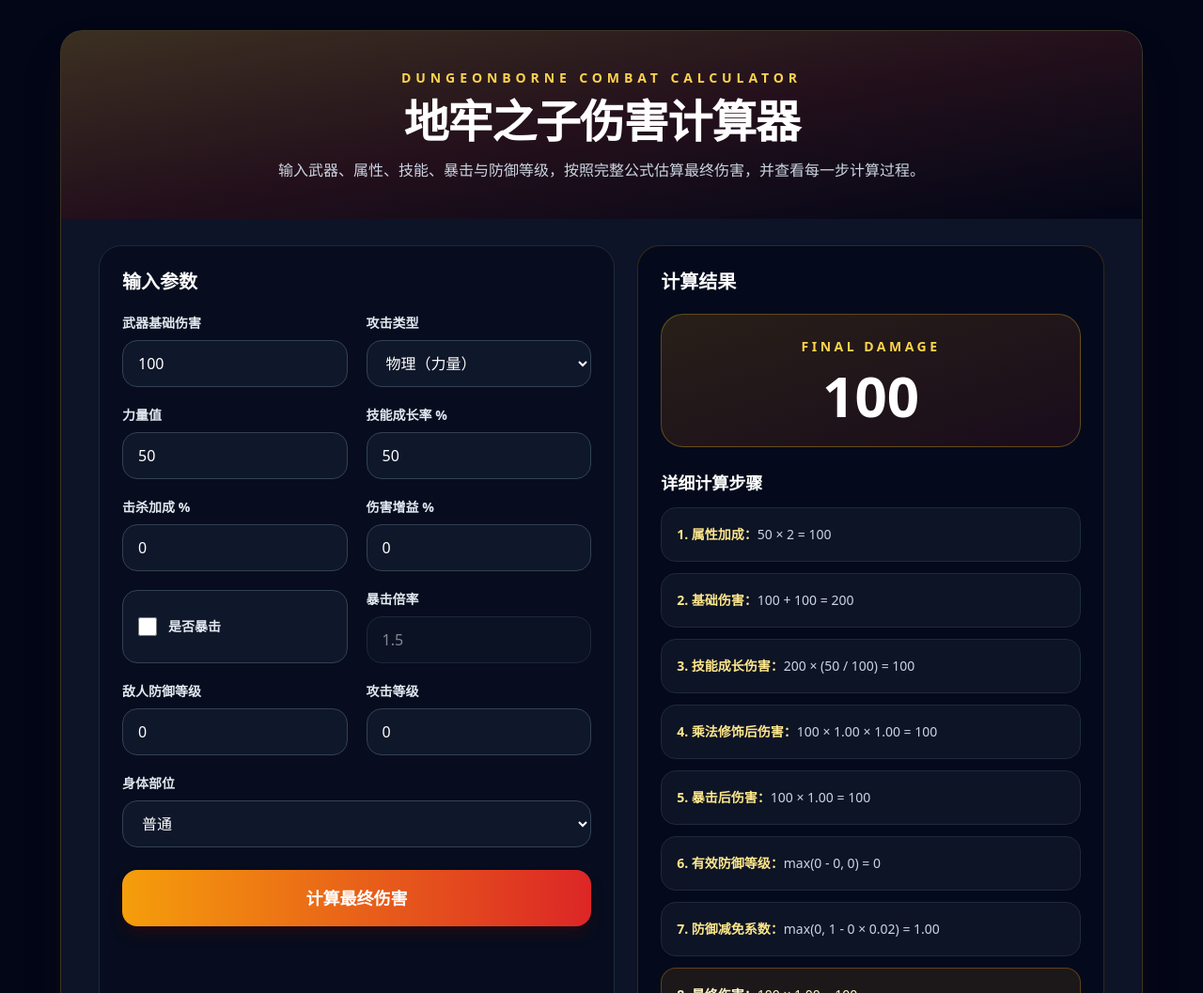
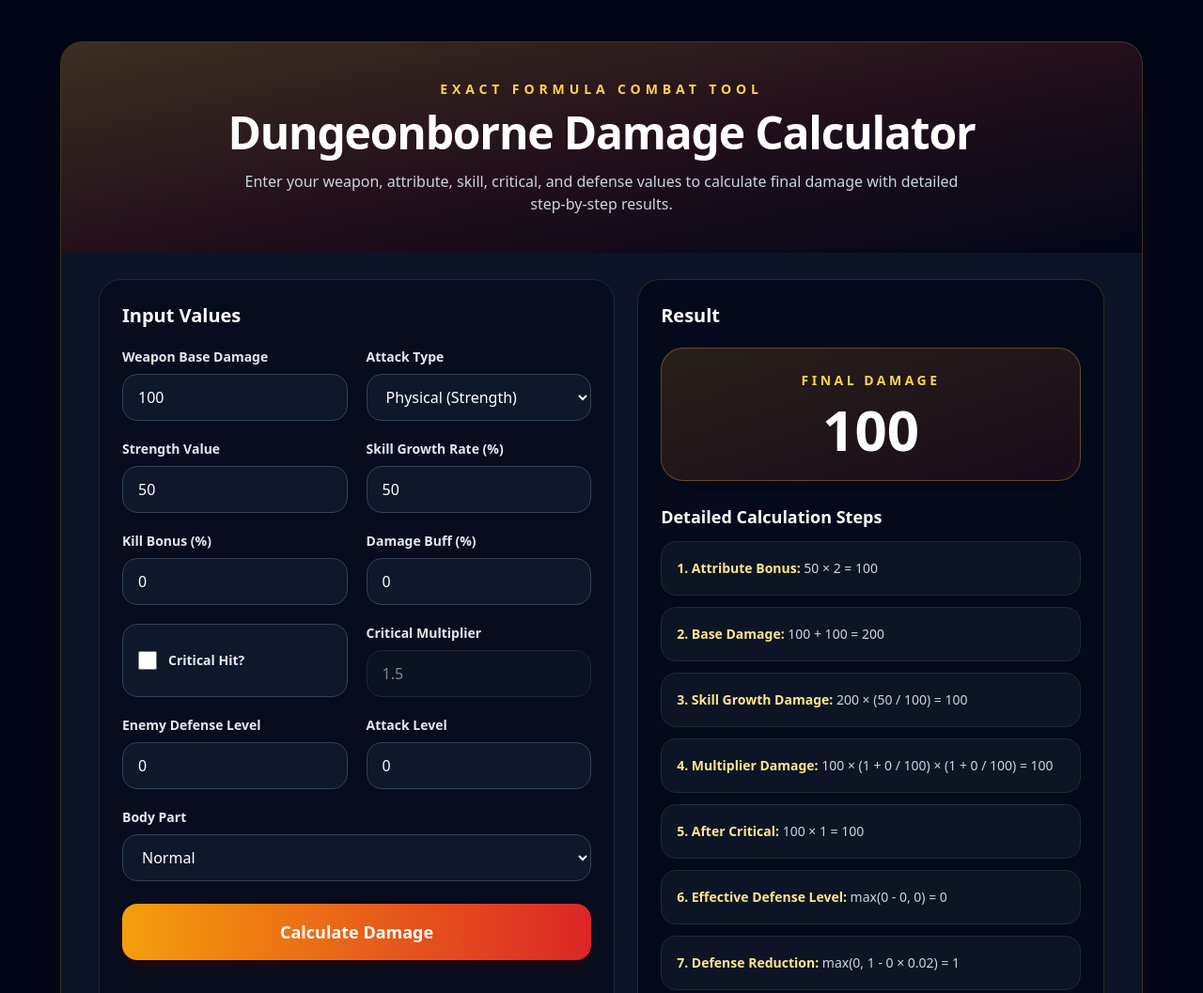
Before and after one commit to Edgeviewm/game-tools, a plain HTML site: page dungeonborne-calculator/index.html in a window 1280 px wide. Shown: the top 1057 px of the page at 94% size. Drawn offline with nearby package versions, Linux system fonts and the light colour scheme.

Commit message:
add google translate to dungeonborne calculator

```diff
--- a/dungeonborne-calculator/index.html
+++ b/dungeonborne-calculator/index.html
@@ -1,113 +1,127 @@
 <!DOCTYPE html>
-<html lang="zh-CN">
+<html lang="en">
 <head>
   <meta charset="UTF-8">
   <meta name="viewport" content="width=device-width, initial-scale=1.0">
-  <title>地牢之子伤害计算器 - 精确公式</title>
+  <title>Dungeonborne Damage Calculator - Exact Formula</title>
   <script src="https://cdn.tailwindcss.com"></script>
+  <!-- Google Translate 插件 -->
+  <script type="text/javascript" src="//translate.google.com/translate_a/element.js?cb=googleTranslateElementInit"></script>
+  <script type="text/javascript">
+    function googleTranslateElementInit() {
+      new google.translate.TranslateElement({
+        pageLanguage: 'en',
+        includedLanguages: 'zh-CN,zh-TW,ja,ko,es,fr,de,ar,ru,pt,it,hi,tr,vi,th,pl,uk',
+        layout: google.translate.TranslateElement.InlineLayout.SIMPLE
+      }, 'google_translate_element');
+    }
+  </script>
 </head>
 <body class="min-h-screen bg-slate-950 text-slate-100">
+  <!-- 翻译按钮容器 -->
+  <div id="google_translate_element" style="text-align: right; padding: 12px 20px 0 0;"></div>
+
   <main class="min-h-screen px-4 py-8 sm:px-6 lg:px-8">
     <section class="mx-auto w-full max-w-6xl overflow-hidden rounded-3xl border border-amber-400/20 bg-slate-900/90 shadow-2xl shadow-amber-950/30">
       <header class="bg-gradient-to-br from-amber-500/20 via-red-950/40 to-slate-950 px-6 py-8 text-center sm:px-8 md:px-12 md:py-10">
-        <p class="mb-3 text-xs font-bold uppercase tracking-[0.35em] text-amber-300 sm:text-sm">Dungeonborne Combat Calculator</p>
-        <h1 class="text-3xl font-black tracking-tight text-white sm:text-4xl md:text-5xl">地牢之子伤害计算器</h1>
+        <p class="mb-3 text-xs font-bold uppercase tracking-[0.35em] text-amber-300 sm:text-sm">Exact Formula Combat Tool</p>
+        <h1 class="text-3xl font-black tracking-tight text-white sm:text-4xl md:text-5xl">Dungeonborne Damage Calculator</h1>
         <p class="mx-auto mt-4 max-w-3xl text-sm leading-6 text-slate-300 sm:text-base">
-          输入武器、属性、技能、暴击与防御等级，按照完整公式估算最终伤害，并查看每一步计算过程。
+          Enter your weapon, attribute, skill, critical, and defense values to calculate final damage with detailed step-by-step results.
         </p>
       </header>
 
       <div class="grid gap-6 px-6 py-7 sm:px-8 md:px-10 lg:grid-cols-[1.05fr_0.95fr]">
         <section class="rounded-3xl border border-slate-800 bg-slate-950/50 p-5 sm:p-6">
-          <h2 class="mb-5 text-xl font-bold text-white">输入参数</h2>
+          <h2 class="mb-5 text-xl font-bold text-white">Input Values</h2>
 
           <div class="grid gap-5 sm:grid-cols-2">
-            <label class="block sm:col-span-1">
-              <span class="mb-2 block text-sm font-semibold text-slate-200">武器基础伤害</span>
-              <input id="weaponDamage" type="number" value="100" min="0" class="w-full rounded-2xl border border-slate-700 bg-slate-900 px-4 py-3 text-white outline-none transition focus:border-amber-400 focus:ring-4 focus:ring-amber-500/20">
+            <label class="block">
+              <span class="mb-2 block text-sm font-semibold text-slate-200">Weapon Base Damage</span>
+              <input id="weaponBaseDamage" type="number" value="100" min="0" class="w-full rounded-2xl border border-slate-700 bg-slate-900 px-4 py-3 text-white outline-none transition focus:border-amber-400 focus:ring-4 focus:ring-amber-500/20">
             </label>
 
-            <label class="block sm:col-span-1">
-              <span class="mb-2 block text-sm font-semibold text-slate-200">攻击类型</span>
+            <label class="block">
+              <span class="mb-2 block text-sm font-semibold text-slate-200">Attack Type</span>
               <select id="attackType" class="w-full rounded-2xl border border-slate-700 bg-slate-900 px-4 py-3 text-white outline-none transition focus:border-amber-400 focus:ring-4 focus:ring-amber-500/20">
-                <option value="physical">物理（力量）</option>
-                <option value="magic">魔法（智力/意志）</option>
+                <option value="physical">Physical (Strength)</option>
+                <option value="magical">Magical (Int/Will)</option>
               </select>
             </label>
 
-            <label class="block sm:col-span-1">
-              <span id="attributeLabel" class="mb-2 block text-sm font-semibold text-slate-200">力量/智力值</span>
+            <label class="block">
+              <span id="attributeLabel" class="mb-2 block text-sm font-semibold text-slate-200">Strength/Int/Will Value</span>
               <input id="attributeValue" type="number" value="50" min="0" class="w-full rounded-2xl border border-slate-700 bg-slate-900 px-4 py-3 text-white outline-none transition focus:border-amber-400 focus:ring-4 focus:ring-amber-500/20">
             </label>
 
-            <label class="block sm:col-span-1">
-              <span class="mb-2 block text-sm font-semibold text-slate-200">技能成长率 %</span>
-              <input id="skillScaling" type="number" value="50" min="0" step="0.1" class="w-full rounded-2xl border border-slate-700 bg-slate-900 px-4 py-3 text-white outline-none transition focus:border-amber-400 focus:ring-4 focus:ring-amber-500/20">
+            <label class="block">
+              <span class="mb-2 block text-sm font-semibold text-slate-200">Skill Growth Rate (%)</span>
+              <input id="skillGrowthRate" type="number" value="50" min="0" step="0.1" class="w-full rounded-2xl border border-slate-700 bg-slate-900 px-4 py-3 text-white outline-none transition focus:border-amber-400 focus:ring-4 focus:ring-amber-500/20">
             </label>
 
-            <label class="block sm:col-span-1">
-              <span class="mb-2 block text-sm font-semibold text-slate-200">击杀加成 %</span>
-              <input id="killBonus" type="number" value="0" min="0" step="0.1" class="w-full rounded-2xl border border-slate-700 bg-slate-900 px-4 py-3 text-white outline-none transition focus:border-amber-400 focus:ring-4 focus:ring-amber-500/20">
+            <label class="block">
+              <span class="mb-2 block text-sm font-semibold text-slate-200">Kill Bonus (%)</span>
+              <input id="killBonus" type="number" value="0" step="0.1" class="w-full rounded-2xl border border-slate-700 bg-slate-900 px-4 py-3 text-white outline-none transition focus:border-amber-400 focus:ring-4 focus:ring-amber-500/20">
             </label>
 
-            <label class="block sm:col-span-1">
-              <span class="mb-2 block text-sm font-semibold text-slate-200">伤害增益 %</span>
-              <input id="damageBonus" type="number" value="0" min="0" step="0.1" class="w-full rounded-2xl border border-slate-700 bg-slate-900 px-4 py-3 text-white outline-none transition focus:border-amber-400 focus:ring-4 focus:ring-amber-500/20">
+            <label class="block">
+              <span class="mb-2 block text-sm font-semibold text-slate-200">Damage Buff (%)</span>
+              <input id="damageBuff" type="number" value="0" step="0.1" class="w-full rounded-2xl border border-slate-700 bg-slate-900 px-4 py-3 text-white outline-none transition focus:border-amber-400 focus:ring-4 focus:ring-amber-500/20">
             </label>
 
-            <label class="flex items-center gap-3 rounded-2xl border border-slate-700 bg-slate-900 px-4 py-3 sm:col-span-1">
-              <input id="isCritical" type="checkbox" class="h-5 w-5 rounded border-slate-600 bg-slate-950 text-amber-500 focus:ring-amber-500/30">
-              <span class="text-sm font-semibold text-slate-200">是否暴击</span>
+            <label class="flex items-center gap-3 rounded-2xl border border-slate-700 bg-slate-900 px-4 py-3">
+              <input id="criticalHit" type="checkbox" class="h-5 w-5 rounded border-slate-600 bg-slate-950 text-amber-500 focus:ring-amber-500/30">
+              <span class="text-sm font-semibold text-slate-200">Critical Hit?</span>
             </label>
 
-            <label class="block sm:col-span-1">
-              <span class="mb-2 block text-sm font-semibold text-slate-200">暴击倍率</span>
+            <label class="block">
+              <span class="mb-2 block text-sm font-semibold text-slate-200">Critical Multiplier</span>
               <input id="criticalMultiplier" type="number" value="1.5" min="1" step="0.1" class="w-full rounded-2xl border border-slate-700 bg-slate-900 px-4 py-3 text-white outline-none transition focus:border-amber-400 focus:ring-4 focus:ring-amber-500/20 disabled:cursor-not-allowed disabled:opacity-50">
             </label>
 
-            <label class="block sm:col-span-1">
-              <span class="mb-2 block text-sm font-semibold text-slate-200">敌人防御等级</span>
+            <label class="block">
+              <span class="mb-2 block text-sm font-semibold text-slate-200">Enemy Defense Level</span>
               <input id="enemyDefenseLevel" type="number" value="0" min="0" max="50" class="w-full rounded-2xl border border-slate-700 bg-slate-900 px-4 py-3 text-white outline-none transition focus:border-amber-400 focus:ring-4 focus:ring-amber-500/20">
             </label>
 
-            <label class="block sm:col-span-1">
-              <span class="mb-2 block text-sm font-semibold text-slate-200">攻击等级</span>
+            <label class="block">
+              <span class="mb-2 block text-sm font-semibold text-slate-200">Attack Level</span>
               <input id="attackLevel" type="number" value="0" min="0" max="50" class="w-full rounded-2xl border border-slate-700 bg-slate-900 px-4 py-3 text-white outline-none transition focus:border-amber-400 focus:ring-4 focus:ring-amber-500/20">
             </label>
 
             <label class="block sm:col-span-2">
-              <span class="mb-2 block text-sm font-semibold text-slate-200">身体部位</span>
+              <span class="mb-2 block text-sm font-semibold text-slate-200">Body Part</span>
               <select id="bodyPart" class="w-full rounded-2xl border border-slate-700 bg-slate-900 px-4 py-3 text-white outline-none transition focus:border-amber-400 focus:ring-4 focus:ring-amber-500/20">
-                <option value="normal">普通</option>
-                <option value="headshot">爆头</option>
-                <option value="other">其他</option>
+                <option value="normal">Normal</option>
+                <option value="headshot">Headshot</option>
+                <option value="other">Other</option>
               </select>
             </label>
           </div>
 
           <button id="calculateButton" type="button" class="mt-6 w-full rounded-2xl bg-gradient-to-r from-amber-500 to-red-600 px-5 py-4 text-base font-extrabold text-white shadow-lg shadow-red-950/40 transition hover:from-amber-400 hover:to-red-500 focus:outline-none focus:ring-4 focus:ring-amber-500/30 active:scale-[0.99] sm:text-lg">
-            计算最终伤害
+            Calculate Damage
           </button>
         </section>
 
         <section class="rounded-3xl border border-amber-500/20 bg-slate-950/70 p-5 sm:p-6">
-          <h2 class="mb-5 text-xl font-bold text-white">计算结果</h2>
+          <h2 class="mb-5 text-xl font-bold text-white">Result</h2>
 
-          <div id="result" class="rounded-3xl border border-amber-400/30 bg-gradient-to-br from-amber-500/15 to-red-600/10 px-5 py-6 text-center">
+          <div class="rounded-3xl border border-amber-400/30 bg-gradient-to-br from-amber-500/15 to-red-600/10 px-5 py-6 text-center">
             <p class="text-sm font-semibold uppercase tracking-[0.25em] text-amber-300">Final Damage</p>
             <p id="finalDamage" class="mt-3 text-5xl font-black text-white sm:text-6xl">100</p>
           </div>
 
           <div class="mt-6">
-            <h3 class="mb-3 text-lg font-bold text-white">详细计算步骤</h3>
-            <div id="steps" class="space-y-3 text-sm leading-6 text-slate-300"></div>
+            <h3 class="mb-3 text-lg font-bold text-white">Detailed Calculation Steps</h3>
+            <div id="calculationSteps" class="space-y-3 text-sm leading-6 text-slate-300"></div>
           </div>
         </section>
       </div>
 
       <footer class="border-t border-slate-800 bg-slate-950/60 px-6 py-6 text-sm leading-7 text-slate-400 sm:px-8 md:px-10">
         <p>
-          说明：本计算器根据输入数值模拟《地牢之子》（Dungeonborne）中的一次伤害结算流程。当前属性加成采用简化规则“属性值 × 2”，后续可以根据更精确的职业、武器或技能数据继续调整。爆头会强制触发暴击，并在原暴击倍率基础上额外增加 0.5。
+          Note: This calculator uses a temporary attribute formula: Attribute Bonus = Attribute Value × 2. The multiplier is stored as a single constant in the script, making it easy to modify later if more accurate Dungeonborne data is available.
         </p>
       </footer>
     </section>
@@ -116,14 +130,14 @@
   <script>
     const ATTRIBUTE_BONUS_MULTIPLIER = 2;
 
-    const inputs = {
-      weaponDamage: document.getElementById('weaponDamage'),
+    const fields = {
+      weaponBaseDamage: document.getElementById('weaponBaseDamage'),
       attackType: document.getElementById('attackType'),
       attributeValue: document.getElementById('attributeValue'),
-      skillScaling: document.getElementById('skillScaling'),
+      skillGrowthRate: document.getElementById('skillGrowthRate'),
       killBonus: document.getElementById('killBonus'),
-      damageBonus: document.getElementById('damageBonus'),
-      isCritical: document.getElementById('isCritical'),
+      damageBuff: document.getElementById('damageBuff'),
+      criticalHit: document.getElementById('criticalHit'),
       criticalMultiplier: document.getElementById('criticalMultiplier'),
       enemyDefenseLevel: document.getElementById('enemyDefenseLevel'),
       attackLevel: document.getElementById('attackLevel'),
@@ -133,7 +147,7 @@
     const attributeLabel = document.getElementById('attributeLabel');
     const calculateButton = document.getElementById('calculateButton');
     const finalDamageElement = document.getElementById('finalDamage');
-    const stepsElement = document.getElementById('steps');
+    const calculationStepsElement = document.getElementById('calculationSteps');
 
     function getNumber(input, fallback = 0) {
       const value = Number(input.value);
@@ -148,77 +162,81 @@
       return Math.floor(Math.max(value, 0));
     }
 
-    function formatPercentMultiplier(percent) {
-      return (1 + percent / 100).toFixed(2);
+    function formatNumber(value) {
+      return Number.isInteger(value) ? String(value) : value.toFixed(2);
     }
 
     function updateFieldStates() {
-      const isHeadshot = inputs.bodyPart.value === 'headshot';
-      const isCritical = inputs.isCritical.checked || isHeadshot;
+      const isHeadshot = fields.bodyPart.value === 'headshot';
+      const isCritical = fields.criticalHit.checked || isHeadshot;
 
-      inputs.isCritical.checked = isCritical;
-      inputs.isCritical.disabled = isHeadshot;
-      inputs.criticalMultiplier.disabled = !isCritical;
-
-      attributeLabel.textContent = inputs.attackType.value === 'physical' ? '力量值' : '智力/意志值';
+      fields.criticalHit.checked = isCritical;
+      fields.criticalHit.disabled = isHeadshot;
+      fields.criticalMultiplier.disabled = !isCritical;
+      attributeLabel.textContent = fields.attackType.value === 'physical' ? 'Strength Value' : 'Int/Will Value';
     }
 
     function calculateDamage() {
       updateFieldStates();
 
-      const weaponDamage = getNumber(inputs.weaponDamage);
-      const attributeValue = getNumber(inputs.attributeValue);
-      const skillScaling = getNumber(inputs.skillScaling);
-      const killBonus = getNumber(inputs.killBonus);
-      const damageBonus = getNumber(inputs.damageBonus);
-      const baseCriticalMultiplier = getNumber(inputs.criticalMultiplier, 1.5);
-      const enemyDefenseLevel = clamp(getNumber(inputs.enemyDefenseLevel), 0, 50);
-      const attackLevel = clamp(getNumber(inputs.attackLevel), 0, 50);
-      const isHeadshot = inputs.bodyPart.value === 'headshot';
-      const isCritical = inputs.isCritical.checked || isHeadshot;
+      const weaponBaseDamage = getNumber(fields.weaponBaseDamage);
+      const attributeValue = getNumber(fields.attributeValue);
+      const skillGrowthRate = getNumber(fields.skillGrowthRate);
+      const killBonus = getNumber(fields.killBonus);
+      const damageBuff = getNumber(fields.damageBuff);
+      const baseCriticalMultiplier = getNumber(fields.criticalMultiplier, 1.5);
+      const enemyDefenseLevel = clamp(getNumber(fields.enemyDefenseLevel), 0, 50);
+      const attackLevel = clamp(getNumber(fields.attackLevel), 0, 50);
+      const isHeadshot = fields.bodyPart.value === 'headshot';
+      const isCritical = fields.criticalHit.checked || isHeadshot;
+
+      fields.enemyDefenseLevel.value = enemyDefenseLevel;
+      fields.attackLevel.value = attackLevel;
+
       const attributeBonus = attributeValue * ATTRIBUTE_BONUS_MULTIPLIER;
-      const baseDamage = weaponDamage + attributeBonus;
-      const skillDamage = baseDamage * (skillScaling / 100);
-      const modifiedDamage = skillDamage * (1 + killBonus / 100) * (1 + damageBonus / 100);
+      const baseDamage = weaponBaseDamage + attributeBonus;
+      const skillGrowthDamage = baseDamage * (skillGrowthRate / 100);
+      const multiplierDamage = skillGrowthDamage * (1 + killBonus / 100) * (1 + damageBuff / 100);
       const finalCriticalMultiplier = isCritical ? baseCriticalMultiplier + (isHeadshot ? 0.5 : 0) : 1;
-      const criticalDamage = modifiedDamage * finalCriticalMultiplier;
+      const afterCritical = multiplierDamage * finalCriticalMultiplier;
       const effectiveDefenseLevel = Math.max(enemyDefenseLevel - attackLevel, 0);
-      const defenseReductionCoefficient = Math.max(0, 1 - effectiveDefenseLevel * 0.02);
-      const finalDamage = criticalDamage * defenseReductionCoefficient;
+      const defenseReduction = Math.max(0, 1 - effectiveDefenseLevel * 0.02);
+      const finalDamage = afterCritical * defenseReduction;
 
       finalDamageElement.textContent = floorDamage(finalDamage);
-      stepsElement.innerHTML = `
+      calculationStepsElement.innerHTML = `
         <div class="rounded-2xl border border-slate-800 bg-slate-900/80 p-4">
-          <span class="font-bold text-amber-200">1. 属性加成：</span>${attributeValue} × ${ATTRIBUTE_BONUS_MULTIPLIER} = ${floorDamage(attributeBonus)}
+          <span class="font-bold text-amber-200">1. Attribute Bonus:</span> ${attributeValue} × ${ATTRIBUTE_BONUS_MULTIPLIER} = ${floorDamage(attributeBonus)}
         </div>
         <div class="rounded-2xl border border-slate-800 bg-slate-900/80 p-4">
-          <span class="font-bold text-amber-200">2. 基础伤害：</span>${weaponDamage} + ${floorDamage(attributeBonus)} = ${floorDamage(baseDamage)}
+          <span class="font-bold text-amber-200">2. Base Damage:</span> ${weaponBaseDamage} + ${floorDamage(attributeBonus)} = ${floorDamage(baseDamage)}
         </div>
         <div class="rounded-2xl border border-slate-800 bg-slate-900/80 p-4">
-          <span class="font-bold text-amber-200">3. 技能成长伤害：</span>${floorDamage(baseDamage)} × (${skillScaling} / 100) = ${floorDamage(skillDamage)}
+          <span class="font-bold text-amber-200">3. Skill Growth Damage:</span> ${floorDamage(baseDamage)} × (${skillGrowthRate} / 100) = ${floorDamage(skillGrowthDamage)}
         </div>
         <div class="rounded-2xl border border-slate-800 bg-slate-900/80 p-4">
-          <span class="font-bold text-amber-200">4. 乘法修饰后伤害：</span>${floorDamage(skillDamage)} × ${formatPercentMultiplier(killBonus)} × ${formatPercentMultiplier(damageBonus)} = ${floorDamage(modifiedDamage)}
+          <span class="font-bold text-amber-200">4. Multiplier Damage:</span> ${floorDamage(skillGrowthDamage)} × (1 + ${killBonus} / 100) × (1 + ${damageBuff} / 100) = ${floorDamage(multiplierDamage)}
         </div>
         <div class="rounded-2xl border border-slate-800 bg-slate-900/80 p-4">
-          <span class="font-bold text-amber-200">5. 暴击后伤害：</span>${floorDamage(modifiedDamage)} × ${finalCriticalMultiplier.toFixed(2)}${isHeadshot ? '（爆头额外 +0.5）' : ''} = ${floorDamage(criticalDamage)}
+          <span class="font-bold text-amber-200">5. After Critical:</span> ${floorDamage(multiplierDamage)} × ${formatNumber(finalCriticalMultiplier)}${isHeadshot ? ' (Headshot: +0.5 critical multiplier)' : ''} = ${floorDamage(afterCritical)}
         </div>
         <div class="rounded-2xl border border-slate-800 bg-slate-900/80 p-4">
-          <span class="font-bold text-amber-200">6. 有效防御等级：</span>max(${enemyDefenseLevel} - ${attackLevel}, 0) = ${effectiveDefenseLevel}
+          <span class="font-bold text-amber-200">6. Effective Defense Level:</span> max(${enemyDefenseLevel} - ${attackLevel}, 0) = ${effectiveDefenseLevel}
         </div>
         <div class="rounded-2xl border border-slate-800 bg-slate-900/80 p-4">
-          <span class="font-bold text-amber-200">7. 防御减免系数：</span>max(0, 1 - ${effectiveDefenseLevel} × 0.02) = ${defenseReductionCoefficient.toFixed(2)}
+          <span class="font-bold text-amber-200">7. Defense Reduction:</span> max(0, 1 - ${effectiveDefenseLevel} × 0.02) = ${formatNumber(defenseReduction)}
         </div>
         <div class="rounded-2xl border border-amber-500/30 bg-amber-500/10 p-4 text-amber-100">
-          <span class="font-bold">8. 最终伤害：</span>${floorDamage(criticalDamage)} × ${defenseReductionCoefficient.toFixed(2)} = ${floorDamage(finalDamage)}
+          <span class="font-bold">8. Final Damage:</span> ${floorDamage(afterCritical)} × ${formatNumber(defenseReduction)} = ${floorDamage(finalDamage)}
         </div>
       `;
     }
 
     calculateButton.addEventListener('click', calculateDamage);
-    Object.values(inputs).forEach((input) => {
-      input.addEventListener('input', updateFieldStates);
-      input.addEventListener('change', updateFieldStates);
+
+    Object.values(fields).forEach((field) => {
+      field.addEventListener('input', updateFieldStates);
+      field.addEventListener('change', updateFieldStates);
     });
 
     updateFieldStates();
```
